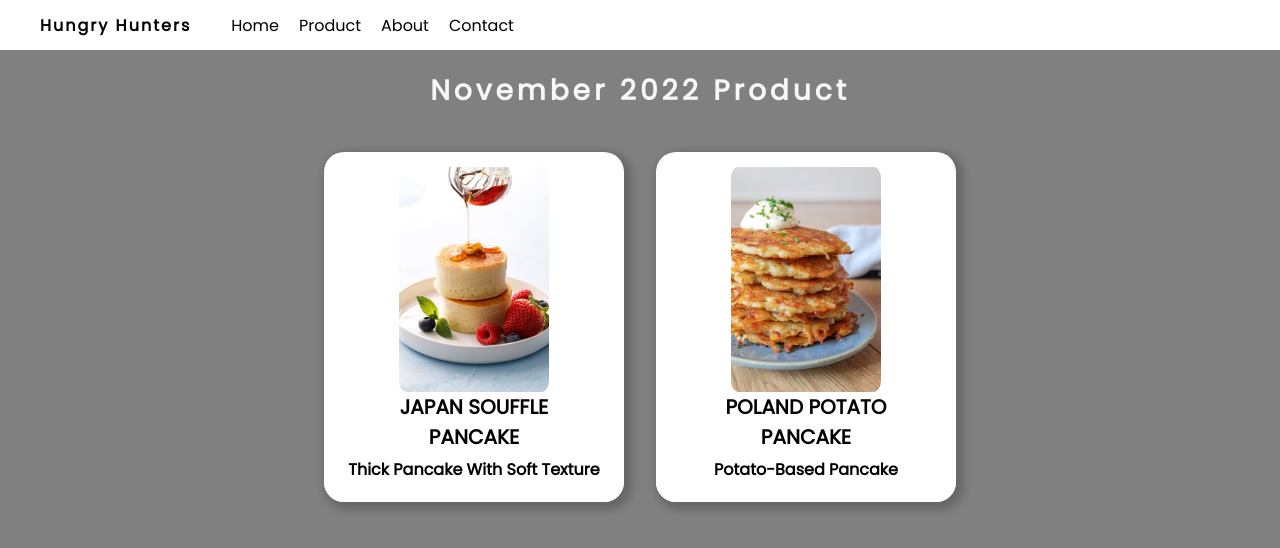
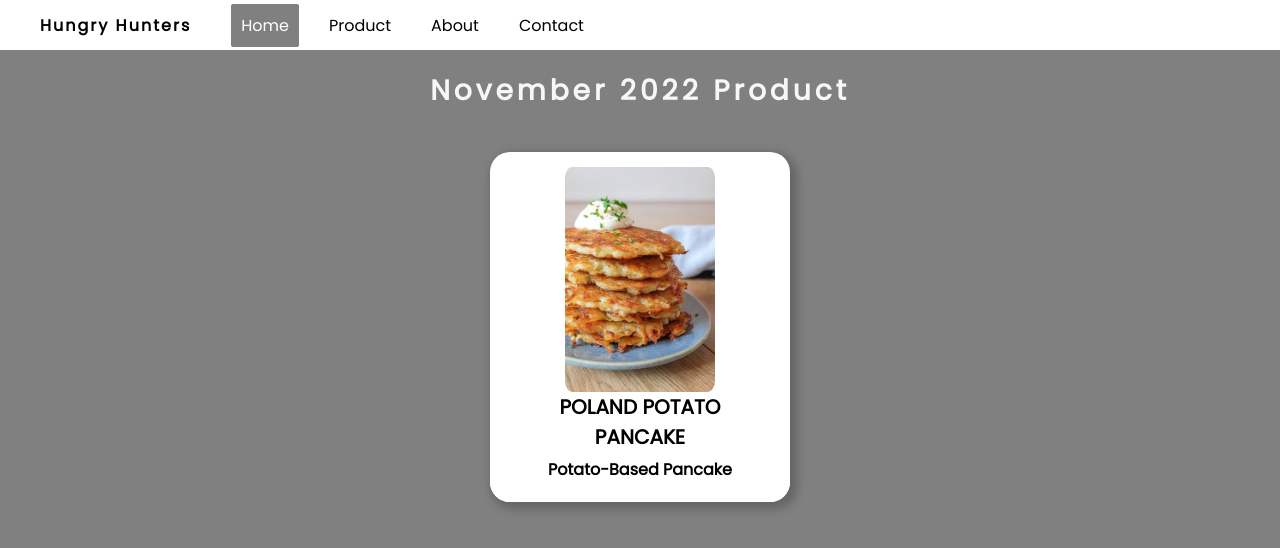
Before and after one commit to cphungryhunter/cphungryhunter.github.io, a plain HTML site: page product.html in a window 1280 px wide. In both pictures the pointer is over the link "Home". Drawn offline with Linux system fonts and the light colour scheme.

Commit message:
Add files via upload

```diff
--- a/product.html
+++ b/product.html
@@ -47,7 +47,7 @@
                     <div class="description">Most Common Pancake</div>
                 </div>
             </div> -->
-            <div class="card">
+            <!-- <div class="card">
                 <div class="product" id="product2" onclick="getDetail(2)">
                     <img src="assets/souffle.jpg" alt=""/>
                 </div>
@@ -56,7 +56,7 @@
                         <br>PANCAKE</div>
                     <div class="description">Thick Pancake With Soft Texture</div>
                 </div>
-            </div>
+            </div> -->
             <div class="card">
                 <div class="product" id="product3" onclick="getDetail(3)">
                     <img src="assets/poland.jpg" alt=""/>
--- a/style.css
+++ b/style.css
@@ -116,6 +116,22 @@ nav ul li a {
     color: black;
     text-decoration: none;
     font-size: 1em;
+    padding: 10px;
+}
+
+nav ul li a:hover {
+    transition: 0.3s;
+    background-color: grey;
+    color: white;
+    border-radius: 2px;
+    -webkit-border-radius: 2px;
+    -moz-border-radius: 2px;
+    -ms-border-radius: 2px;
+    -o-border-radius: 2px;
+    -webkit-transition: 0.3s;
+    -moz-transition: 0.3s;
+    -ms-transition: 0.3s;
+    -o-transition: 0.3s;
 }
 
 #nav1 {
```
